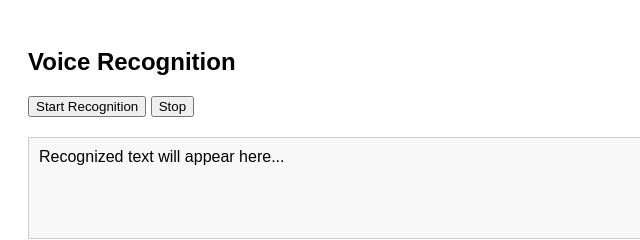
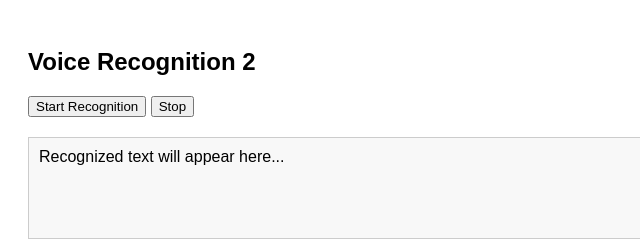
Before and after one commit to mr-andrew919/rec, a plain HTML site: page index.html in a window 1280 px wide. Shown: the full height of the page, 0-640 px from the left. Drawn offline with Linux system fonts and the light colour scheme.

Commit message:
Update index.html

```diff
--- a/index.html
+++ b/index.html
@@ -19,7 +19,7 @@
     </style>
   </head>
   <body>
-    <h2>Voice Recognition</h2>
+    <h2>Voice Recognition 2</h2>
 
     <button id="startBtn">Start Recognition</button>
     <button id="stopBtn">Stop</button>
```
